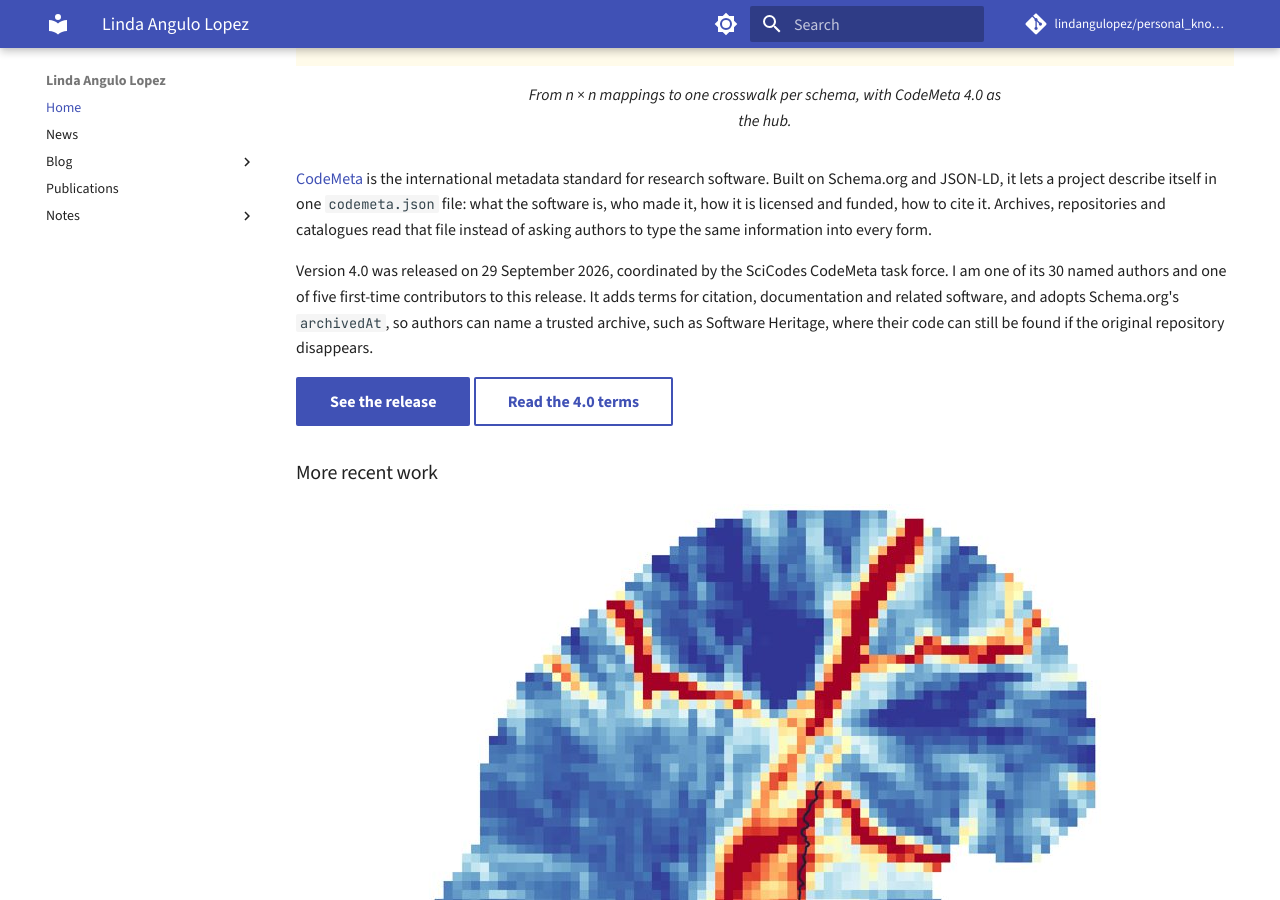
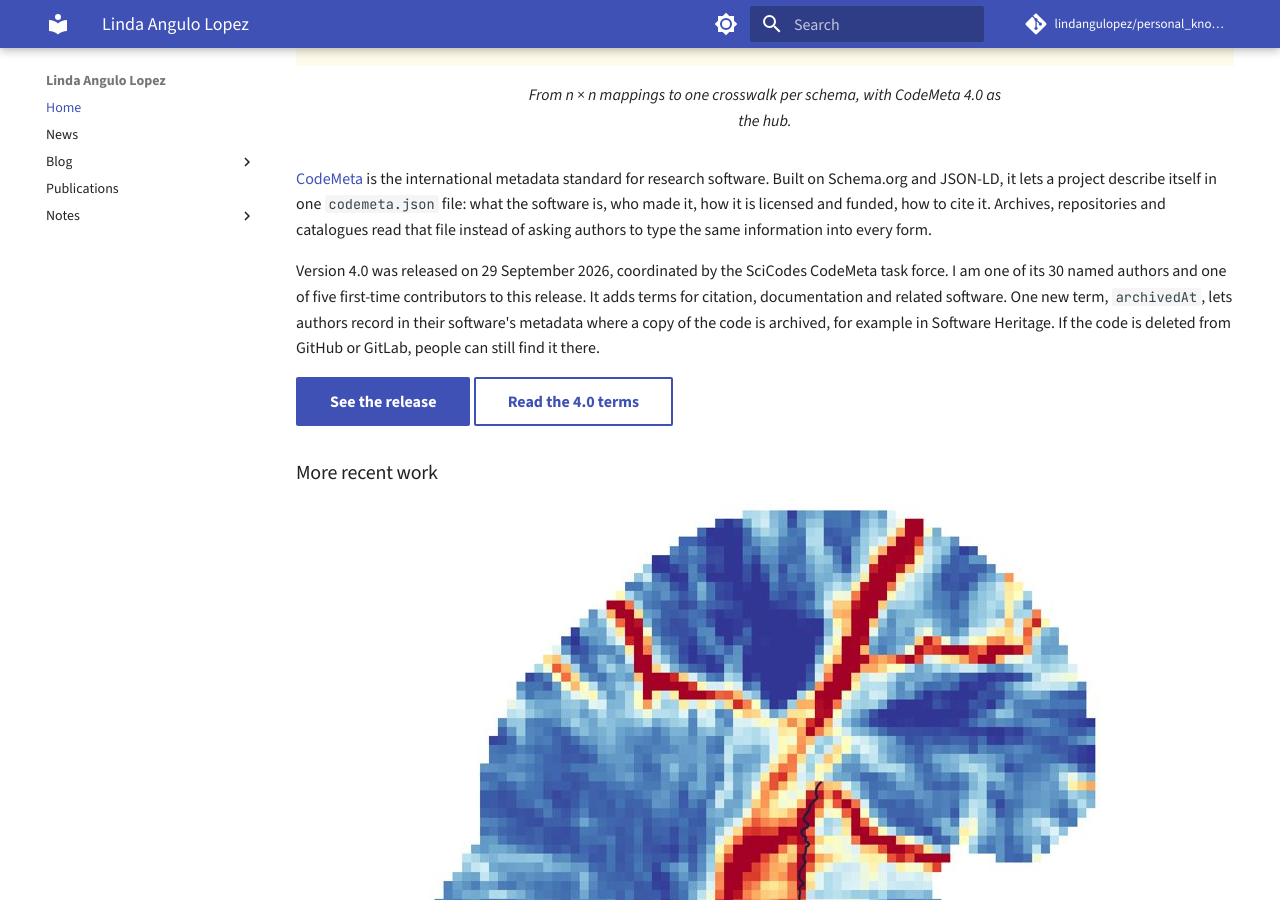
Before and after one commit to lindangulopez/personal_knowledge_base, an MkDocs documentation site: the page built from notes/index.md, in a window 1280 px wide and 900 px high, scrolled down 4239 px. Built offline with MkDocs 1.6.1 and Material for MkDocs 9.7.7, drawn with Linux system fonts in a browser that asks for light colours; comment, search, counter and statistics services are not loaded.

Commit message:
Explain archivedAt in plain terms on the landing page

```diff
--- a/notes/index.md
+++ b/notes/index.md
@@ -87,7 +87,7 @@ Click a pin, or filter the map.
 
 [CodeMeta](https://codemeta.github.io/) is the international metadata standard for research software. Built on Schema.org and JSON-LD, it lets a project describe itself in one `codemeta.json` file: what the software is, who made it, how it is licensed and funded, how to cite it. Archives, repositories and catalogues read that file instead of asking authors to type the same information into every form.
 
-Version 4.0 was released on 29 September 2026, coordinated by the SciCodes CodeMeta task force. I am one of its 30 named authors and one of five first-time contributors to this release. It adds terms for citation, documentation and related software, and adopts Schema.org's `archivedAt`, so authors can name a trusted archive, such as Software Heritage, where their code can still be found if the original repository disappears.
+Version 4.0 was released on 29 September 2026, coordinated by the SciCodes CodeMeta task force. I am one of its 30 named authors and one of five first-time contributors to this release. It adds terms for citation, documentation and related software. One new term, `archivedAt`, lets authors record in their software's metadata where a copy of the code is archived, for example in Software Heritage. If the code is deleted from GitHub or GitLab, people can still find it there.
 
 [See the release](https://github.com/codemeta/codemeta/releases/tag/4.0){ .md-button .md-button--primary }
 [Read the 4.0 terms](https://w3id.org/codemeta/4){ .md-button }
```
Also changed, not shown: notes/log.md (+1 -0 lines).
